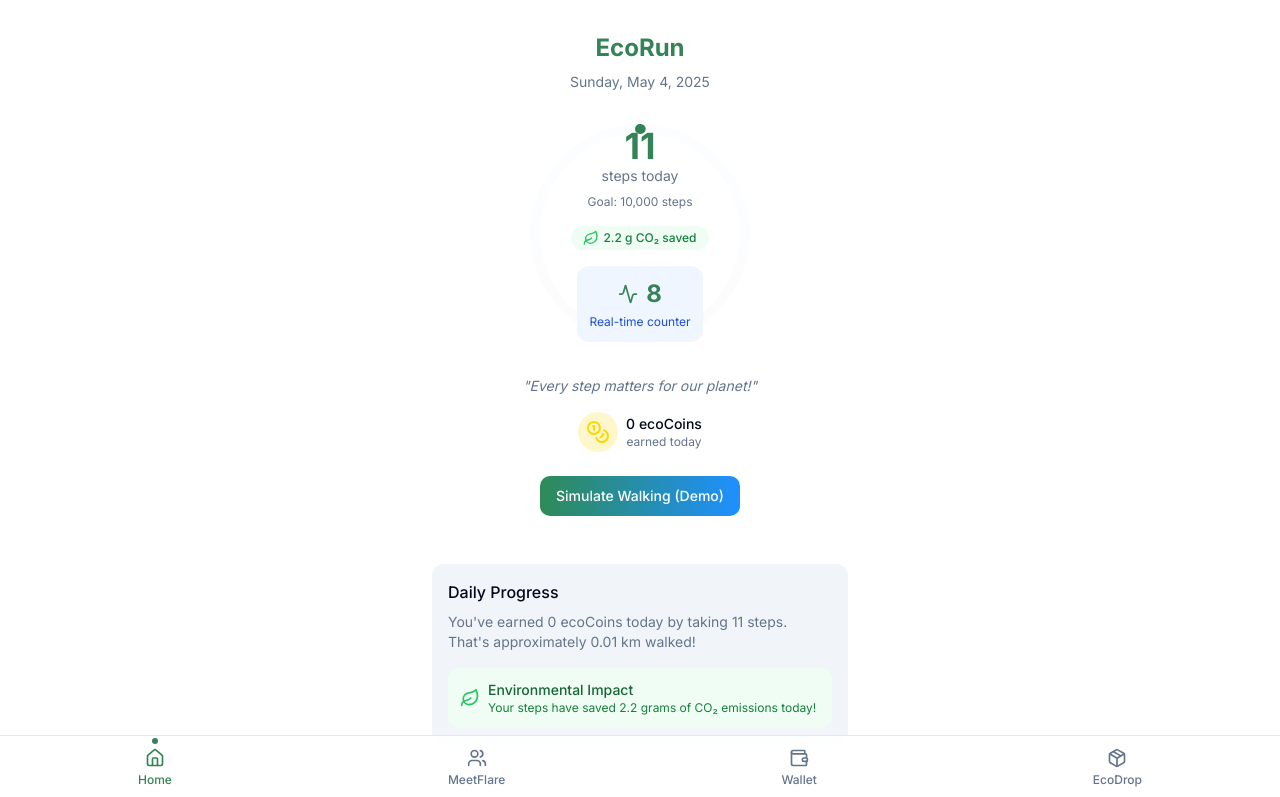
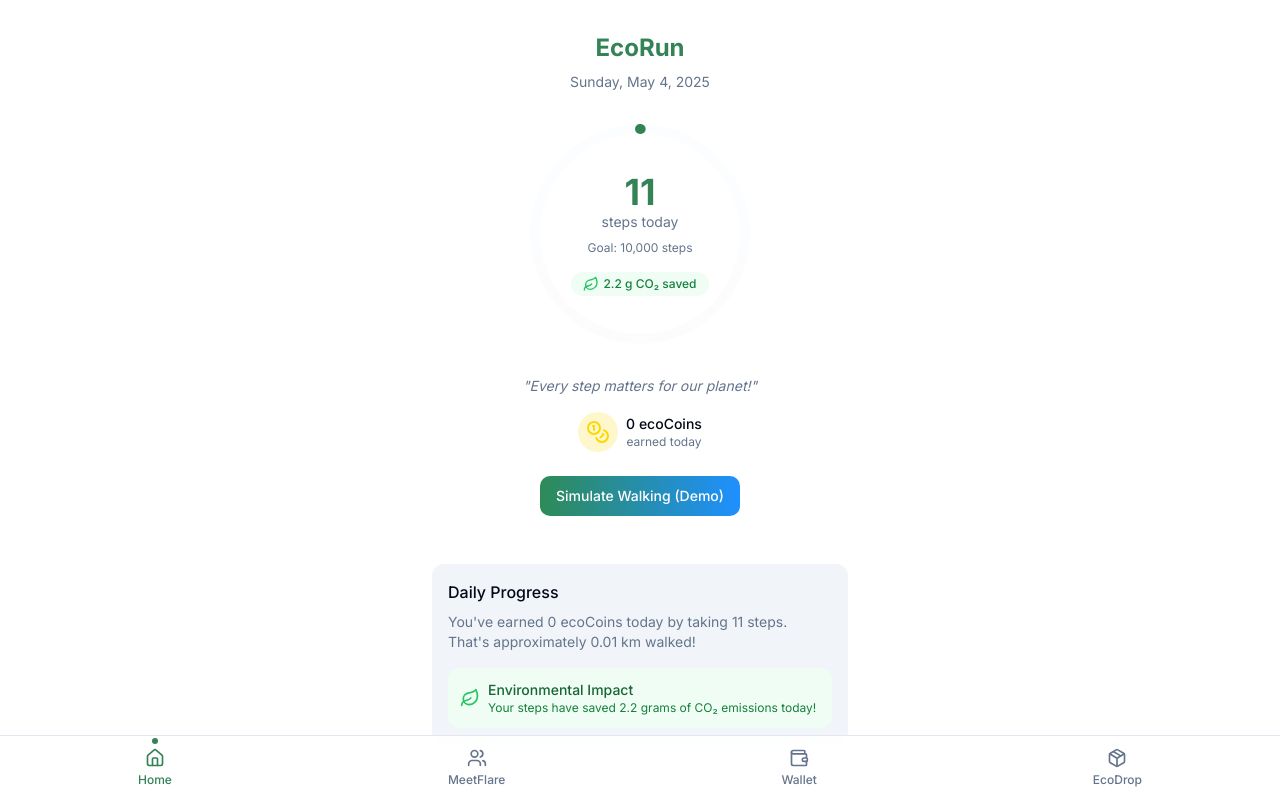
Before and after one commit to ecorunapp/eco-stride-rewards, a React (Vite) app: page / in a window 1280 px wide. Shown: the top 797 px of the page. Built offline with nearby package versions, Linux system fonts and the light colour scheme.

Commit message:
Reverted to commit 4382d65e03d535e733810e55120bc83a0e998027

```diff
--- a/src/components/StepCounter.tsx
+++ b/src/components/StepCounter.tsx
@@ -1,55 +1,14 @@
 
-import React, { useState, useEffect } from "react";
+import React from "react";
 import { cn, formatNumber } from "@/lib/utils";
 import CircularProgress from "./CircularProgress";
-import { Leaf, Activity } from "lucide-react";
+import { Leaf } from "lucide-react";
 
 interface StepCounterProps {
   steps: number;
   goal?: number;
   className?: string;
 }
-
-const AnimatedCounter = ({ value }: { value: number }) => {
-  const [displayValue, setDisplayValue] = useState(0);
-
-  useEffect(() => {
-    // If the value is 0, reset immediately
-    if (value === 0) {
-      setDisplayValue(0);
-      return;
-    }
-
-    // Animation duration based on value (larger values = longer animation)
-    const duration = Math.min(1500, Math.max(800, value * 0.2));
-    const startTime = Date.now();
-    const startValue = displayValue;
-
-    const updateValue = () => {
-      const currentTime = Date.now();
-      const elapsed = currentTime - startTime;
-
-      if (elapsed < duration) {
-        const newValue = Math.floor(startValue + ((value - startValue) * elapsed) / duration);
-        setDisplayValue(newValue);
-        requestAnimationFrame(updateValue);
-      } else {
-        setDisplayValue(value);
-      }
-    };
-
-    requestAnimationFrame(updateValue);
-  }, [value]);
-
-  return (
-    <div className="flex items-center justify-center">
-      <Activity className="h-5 w-5 mr-2 text-primary animate-pulse-green" />
-      <span className="text-2xl font-bold text-primary">
-        {formatNumber(displayValue)}
-      </span>
-    </div>
-  );
-};
 
 const StepCounter = ({ steps, goal = 10000, className }: StepCounterProps) => {
   const progress = Math.min((steps / goal) * 100, 100);
@@ -74,11 +33,6 @@ const StepCounter = ({ steps, goal = 10000, className }: StepCounterProps) => {
                 : `${(co2Saved / 1000).toFixed(2)} kg`} CO₂ saved
             </span>
           </div>
-
-          <div className="mt-4 p-3 bg-blue-50 rounded-lg">
-            <AnimatedCounter value={steps} />
-            <p className="text-xs text-blue-700 mt-1">Real-time counter</p>
-          </div>
         </div>
       </CircularProgress>
     </div>
```
